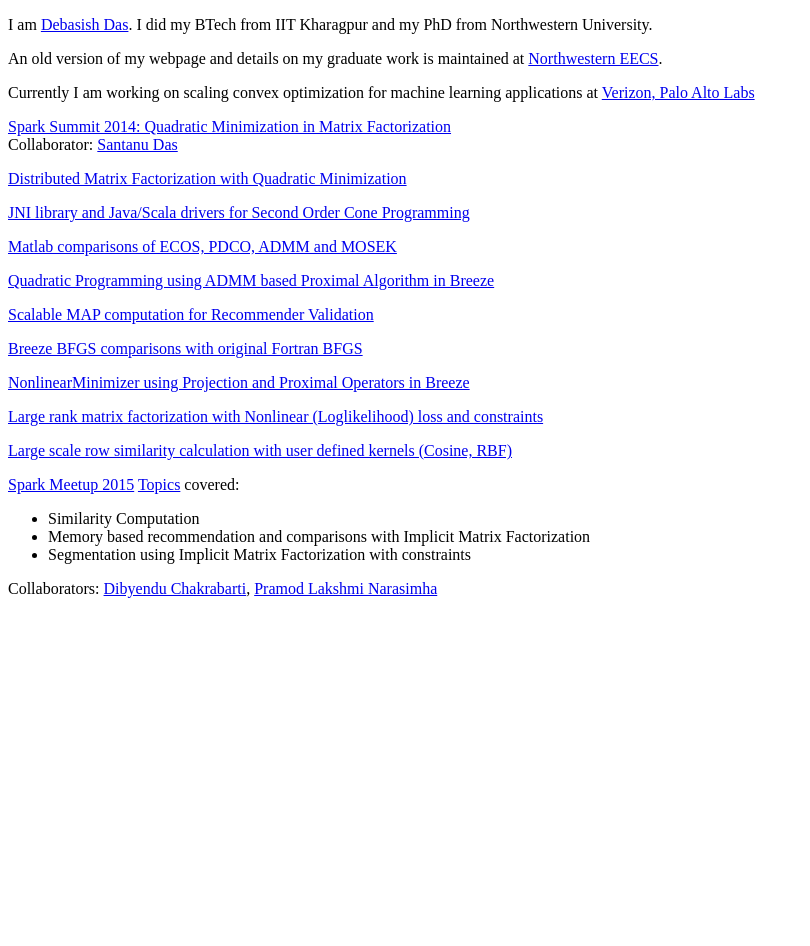
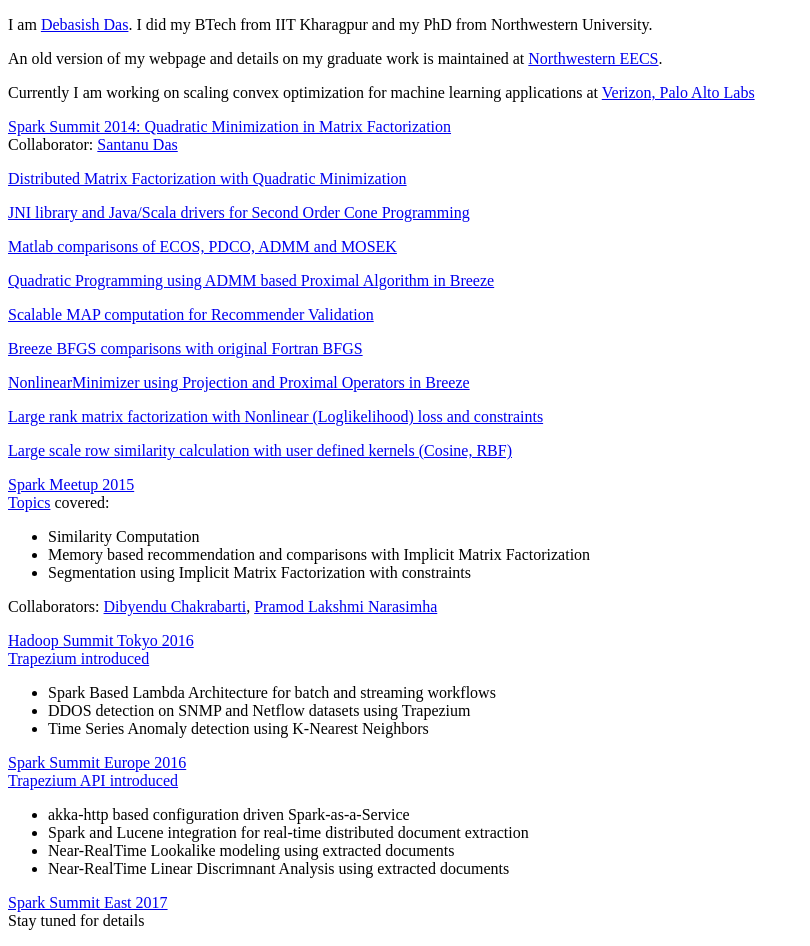
Before and after one commit to debasish83/debasish83.github.io, a plain HTML site: page index.html in a window 1280 px wide. Shown: the whole page, without its empty margins (0-810 px from the left). Before the commit the page ends 800 px from the top, so only its background shows below. Drawn offline with Linux system fonts and the light colour scheme.

Commit message:
hadoop and spark summit updates

```diff
--- a/index.html
+++ b/index.html
@@ -66,7 +66,7 @@
     </p>
 
     <p>
-      <a href="http://www.meetup.com/spark-users/events/223901803/">Spark Meetup 2015</a>
+      <a href="http://www.meetup.com/spark-users/events/223901803/">Spark Meetup 2015</a><br>
       <a href="spark-meetup-july2015/slides.pdf">Topics</a> covered:
       <ul>
       <li> Similarity Computation </li>
@@ -77,5 +77,34 @@
       Chakrabarti</a>,
       <a href="https://www.linkedin.com/in/pramodnarasimha">Pramod Lakshmi Narasimha</a>
     </p>
+
+    <p>
+      <a href="http://www.slideshare.net/HadoopSummit/near-realtime-network-anomaly-detection-and-traffic-analysis-using-spark-based-lambda-architecture">Hadoop
+      Summit Tokyo 2016 </a><br>
+      <a href="https://github.com/Verizon/trapezium">Trapezium introduced</a>
+      <ul>
+        <li> Spark Based Lambda Architecture for batch and streaming workflows</li>
+        <li> DDOS detection on SNMP and Netflow datasets using Trapezium</li>
+        <li> Time Series Anomaly detection using K-Nearest Neighbors</li>
+      </ul>
+    </p>
+
+    <p>
+      <a href="http://www.slideshare.net/SparkSummit/spark-summit-eu-talk-by-debasish-das-and-pramod-narasimha-68928564">Spark
+      Summit Europe 2016 </a><br>
+      <a href="https://github.com/Verizon/trapezium">Trapezium API introduced</a>
+      <ul>
+        <li> akka-http based configuration driven Spark-as-a-Service</li>
+        <li> Spark and Lucene integration for real-time distributed document extraction</li>
+        <li> Near-RealTime Lookalike modeling using extracted documents</li>
+        <li> Near-RealTime Linear Discrimnant Analysis using extracted documents</li>
+      </ul>
+    </p>
+
+    <p>
+      <a href="https://spark-summit.org/east-2017/events/realtime-analytical-query-processing-and-predictive-model-building-on-high-dimensional-document-datasets-with-timestamps">Spark
+      Summit East 2017 </a><br>
+      Stay tuned for details
+    </p>
   </body>
 </html>
```
